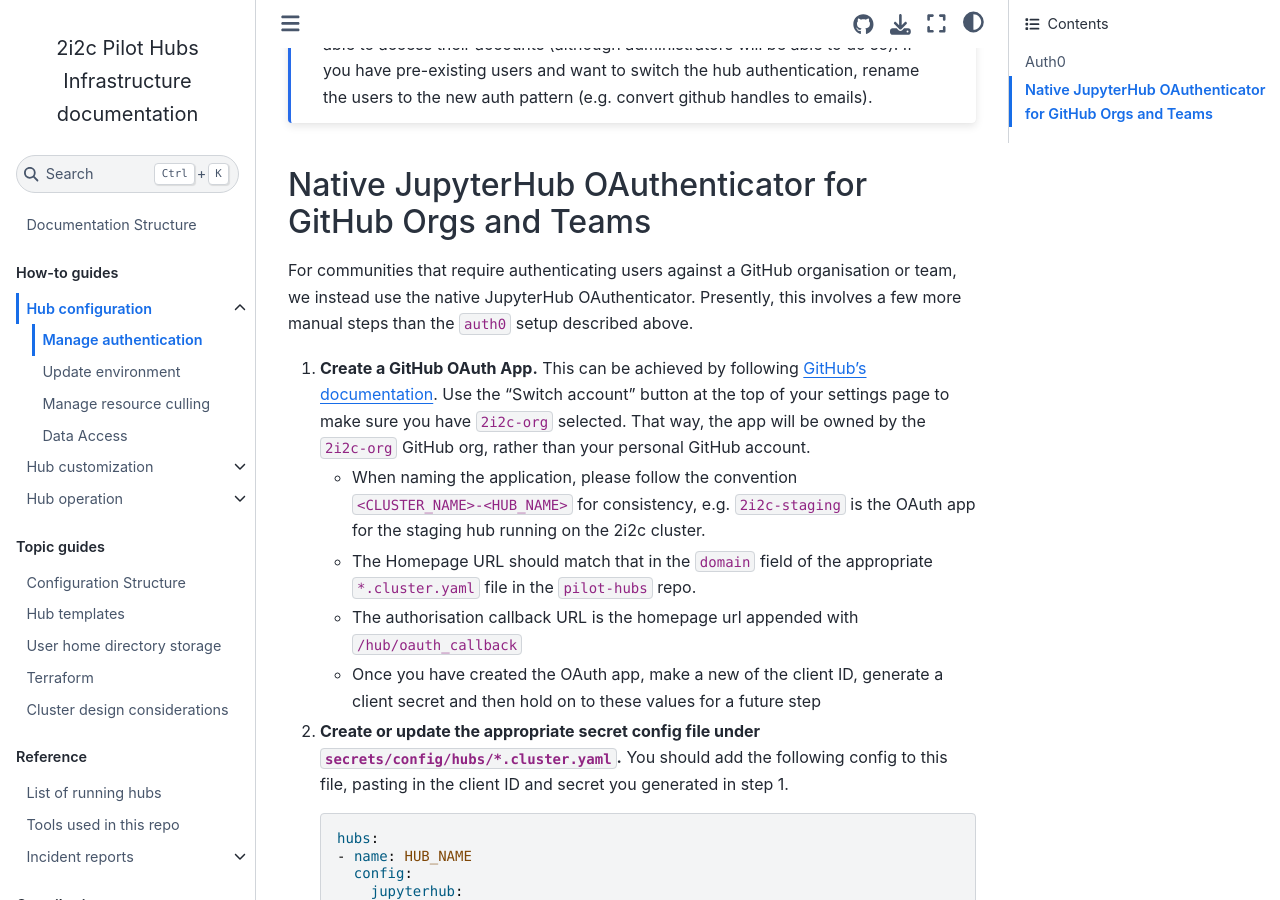
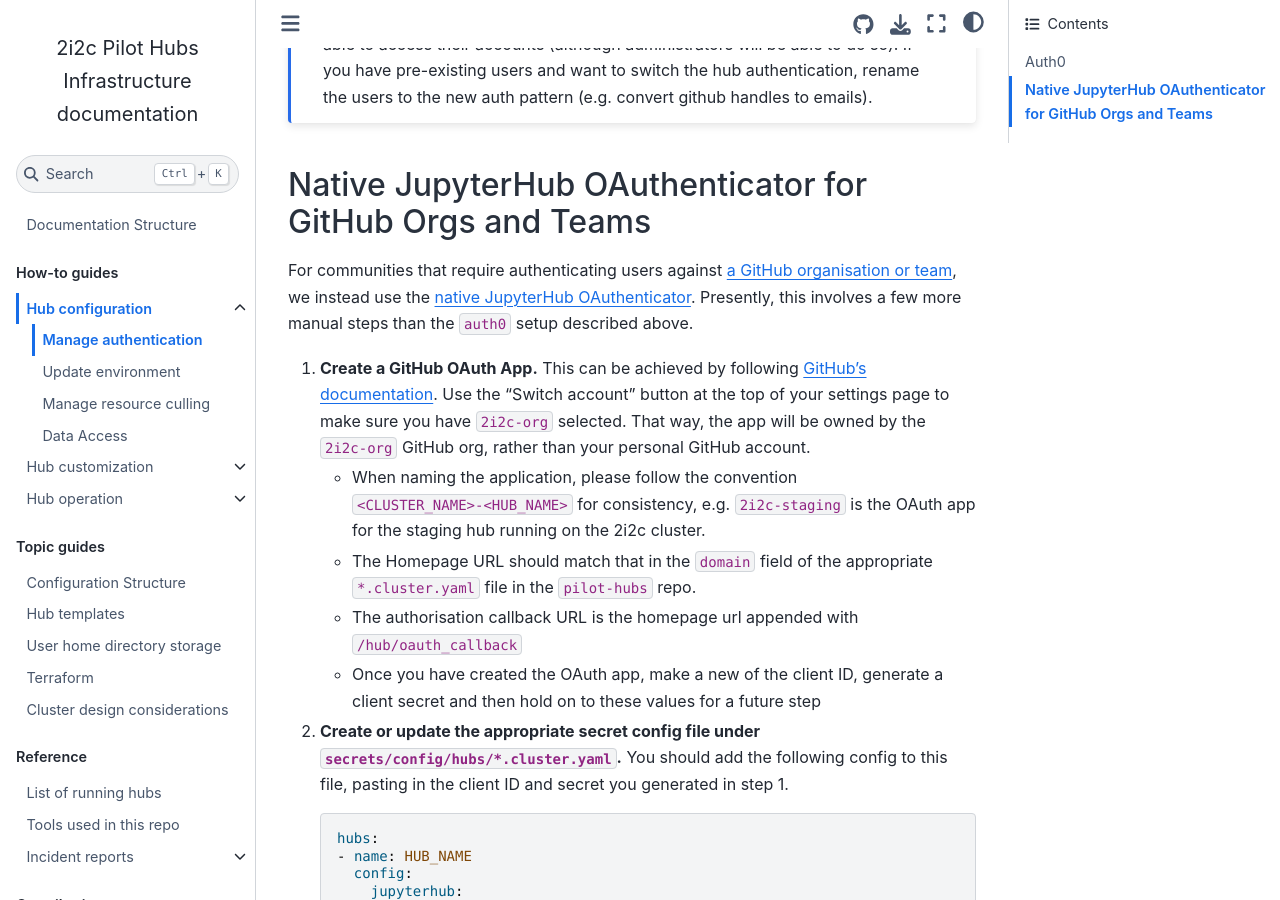
Before and after one commit to 2i2c-org/infrastructure, a Sphinx documentation site: the page built from docs/howto/configure/auth-management.md, in a window 1280 px wide and 900 px high, scrolled down 1204 px. Built offline with Sphinx 7.4.7 and the Sphinx Book theme 1.1.4, drawn with Linux system fonts in a browser that asks for light colours; pages that are not in the unit, such as notebooks, are missing from menus; the version number could not be read and is left out; some of the changed lines change nothing that is shown.

Commit message:
Add links
Co-authored-by: Chris Holdgraf <choldgraf@gmail.com>

````diff
--- a/docs/howto/configure/auth-management.md
+++ b/docs/howto/configure/auth-management.md
@@ -63,7 +63,7 @@
 We may update this policy in the future.
 ```
 
-For communities that require authenticating users against a GitHub organisation or team, we instead use the native JupyterHub OAuthenticator.
+For communities that require authenticating users against [a GitHub organisation or team](https://docs.github.com/en/organizations), we instead use the [native JupyterHub OAuthenticator](https://github.com/jupyterhub/oauthenticator).
 Presently, this involves a few more manual steps than the `auth0` setup described above.
 
 1. **Create a GitHub OAuth App.**
````
